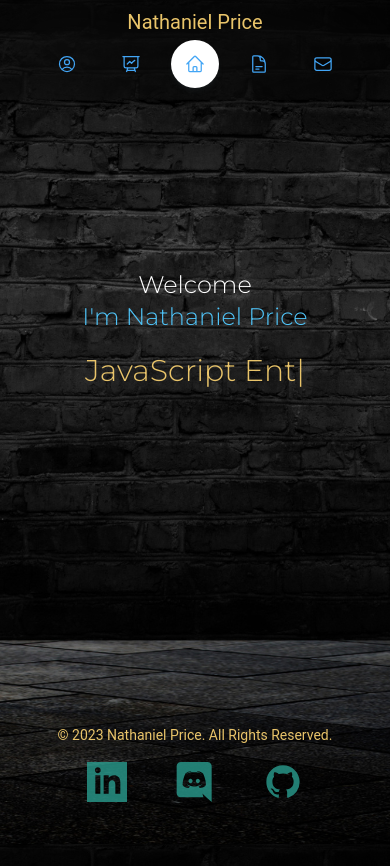
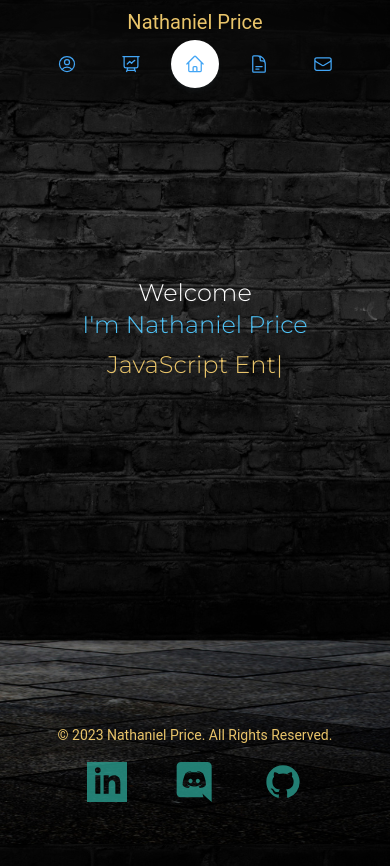
Before and after one commit to newprice247/React-Portfolio, a React (Vite) app: page / in a window 390 px wide. Built offline with nearby package versions, Linux system fonts and the light colour scheme.

Commit message:
add styling to homepage

```diff
--- a/src/components/Homepage.jsx
+++ b/src/components/Homepage.jsx
@@ -77,7 +77,7 @@ export default function Homepage() {
                 <div className='text-white text-2xl w-full sm:w-full md:w-full lg:w-full xl:w-1/2 '>
                     <p>Welcome</p>
                     <h1 className=' text-light-blue-300 sm:text-4xl md:text-5xl lg:text-6xl xl:text-6xl'> I'm Nathaniel Price</h1>
-                    <div className='text-myColor-3 text-3xl mt-5'>
+                    <div className='text-myColor-3 md:text-3xl mt-2 text-1xl md:mt-5'>
                         <TypeAnimation
                             preRenderFirstString={false}
                             sequence={[
```
